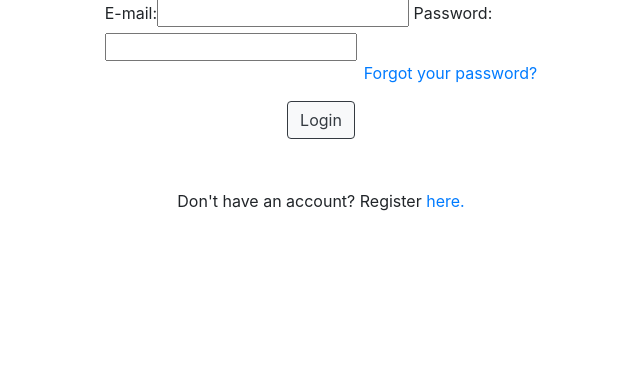
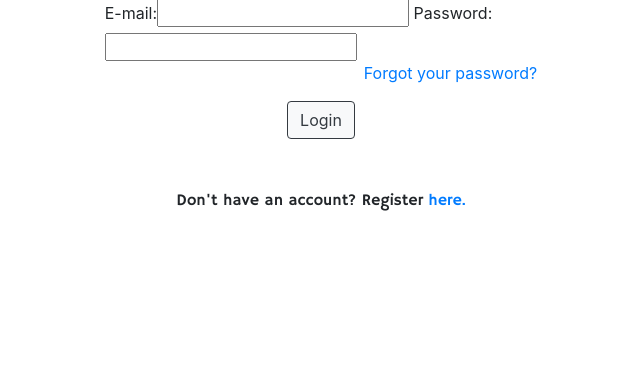
Before and after one commit to msped/projectparts, a Django app: page /accounts/login/ in a window 1280 px wide. Shown: the part 205-590 px from the top of the page, without its empty margins (319-959 px from the left). Run offline with Django 3.2, Linux system fonts and the light colour scheme; data that the repository does not hold is empty; some libraries are stand-ins or nearby versions.

Commit message:
added fonts to login / regsiter links

```diff
--- a/static/css/login.css
+++ b/static/css/login.css
@@ -18,4 +18,9 @@ h1 {
 
 .register-link {
     margin: 50px 0;
+    font-family: 'Hammersmith', monospace;
 }
+
+.register-link a {
+    font-family: 'Hammersmith', monospace;
+}
--- a/static/css/password_reset.css
+++ b/static/css/password_reset.css
@@ -14,4 +14,9 @@ h1 {
 
 .reset-link {
     margin: 50px 0;
+    font-family: 'Hammersmith', monospace;
 }
+
+.reset-link a {
+    font-family: 'Hammersmith', monospace;
+}
--- a/static/css/register.css
+++ b/static/css/register.css
@@ -25,4 +25,9 @@ h1 {
 
 .login-link {
     margin: 50px 0;
+    font-family: 'Hammersmith', monospace;
 }
+
+.login-link a {
+    font-family: 'Hammersmith', monospace;
+}
```
